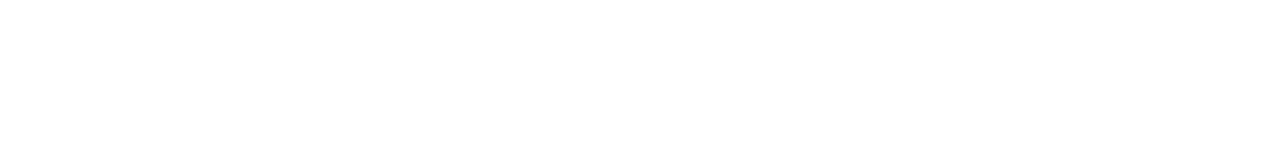
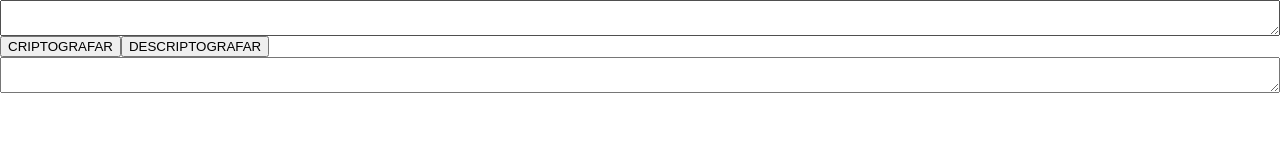
Before and after one commit to wjml/Vigenere, a website: page public/index.html in a window 1280 px wide. Drawn offline with Linux system fonts and the light colour scheme.

Commit message:
starting page

```diff
--- a/public/index.html
+++ b/public/index.html
@@ -7,6 +7,15 @@
 		<meta http-equiv="X-UA-Compatible" content="ie=edge" />
 		<title>VCypher</title>
 	</head>
-	<body></body>
+	<body>
+		<div class="contentFlex">
+			<textarea id="" class="input"></textarea>
+			<div class="buttonsFlex">
+				<button id="encrypt">CRIPTOGRAFAR</button>
+				<button id="decrypt">DESCRIPTOGRAFAR</button>
+			</div>
+			<textarea id="" class="output"></textarea>
+		</div>
+	</body>
 	<script src="vigenere.js"></script>
 </html>
--- a/public/styles.css
+++ b/public/styles.css
@@ -0,0 +1,12 @@
+body {
+	margin: 0;
+}
+
+.contentFlex {
+	display: flex;
+	flex-direction: column;
+}
+
+.buttonsFlex {
+	display: flex;
+}
```
